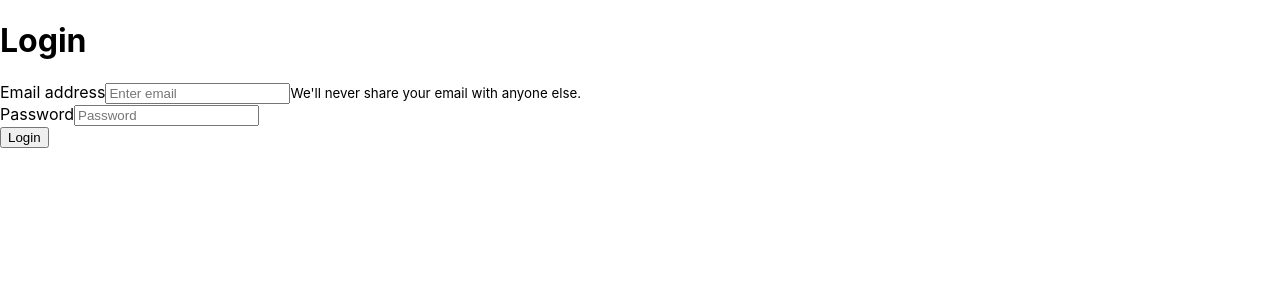
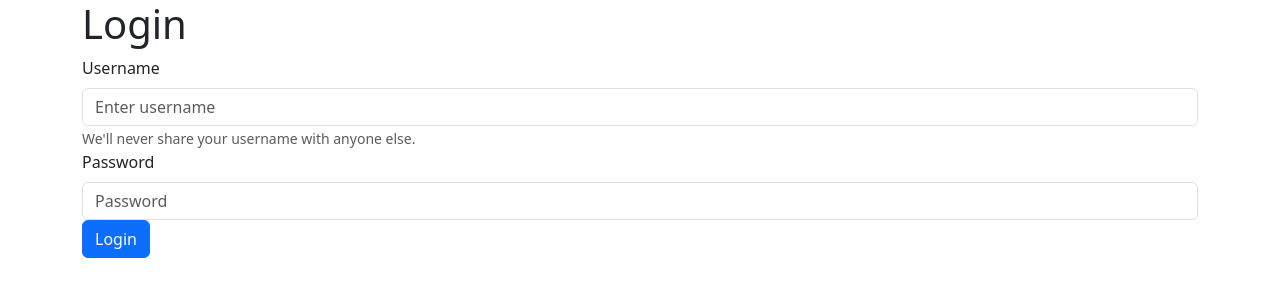
Before and after one commit to nellocas01/Capstone-Project-FS0123-FrontEnd, a React (Create React App) app: page / in a window 1280 px wide. Shown: the top 300 px of the page. Built offline with nearby package versions, Linux system fonts and the light colour scheme.

Commit message:
implementazione login page e del metodo handleSubmit che permette la comunicazione con il backend tramite la fetch passata che ci permette di visualizzare in console il token generato dall'accesso degli user

```diff
--- a/package.json
+++ b/package.json
@@ -6,10 +6,12 @@
     "@testing-library/jest-dom": "^5.16.5",
     "@testing-library/react": "^13.4.0",
     "@testing-library/user-event": "^13.5.0",
+    "axios": "^1.4.0",
     "bootstrap": "^5.3.0",
     "react": "^18.2.0",
     "react-bootstrap": "^2.8.0",
     "react-dom": "^18.2.0",
+    "react-router-dom": "^6.14.0",
     "react-scripts": "5.0.1",
     "web-vitals": "^2.1.4"
   },
--- a/src/App.jsx
+++ b/src/App.jsx
@@ -1,9 +1,16 @@
 import "./App.css";
 import React from "react";
+import { BrowserRouter, Route, Routes } from "react-router-dom";
+import "bootstrap/dist/css/bootstrap.min.css";
 import LoginPage from "./component/login/LoginPage";
+//import HomePage from "./HomePage";
 
 function App() {
-  return <LoginPage />;
+  return (
+    <div>
+      <LoginPage />
+    </div>
+  );
 }
 
 export default App;
--- a/src/component/login/LoginPage.jsx
+++ b/src/component/login/LoginPage.jsx
@@ -1,24 +1,98 @@
-import React from "react";
+import React, { useState } from "react";
 import { Container, Row, Col, Form, Button } from "react-bootstrap";
+import axios from "axios";
 
 const LoginPage = () => {
+  const [username, setUsername] = useState("");
+  const [password, setPassword] = useState("");
+  const [errorMessage, setErrorMessage] = useState("");
+
+  const handleSubmit = (event) => {
+    event.preventDefault(); // Evita il comportamento di invio predefinito del form
+
+    // Creazione dell'oggetto di dati da inviare al server
+    const formData = {
+      username: username,
+      password: password,
+    };
+
+    // Esempio di invio della richiesta al server utilizzando fetch
+    fetch("http://localhost:3001/auth/login", {
+      method: "POST",
+      headers: {
+        "Content-Type": "application/json",
+      },
+      body: JSON.stringify(formData),
+    })
+      .then((response) => response.json())
+      .then((data) => {
+        // Elabora la risposta del server
+        console.log(data);
+        // Esegui le azioni desiderate, ad esempio, controlla l'autenticazione
+        // Verifica l'autenticazione
+        if (data.success) {
+          // L'utente è autenticato
+          console.log("Utente autenticato!");
+          handleLogin(username, password); // Chiamata alla funzione handleLogin per salvare il token
+        } else {
+          // L'autenticazione ha fallito
+          console.log("Autenticazione fallita!");
+          // Esegui le azioni desiderate per l'autenticazione fallita
+          // Autenticazione fallita
+          setErrorMessage("Credenziali non valide");
+        }
+      })
+      .catch((error) => {
+        // Gestisci gli errori di connessione o di elaborazione
+        console.error(error);
+      });
+  };
+
+  const handleLogin = async (username, password) => {
+    try {
+      // Effettua la richiesta di login al backend e ottieni il token
+      const response = await axios.post("/api/login", { username, password });
+      const token = response.data.token;
+
+      // Salva il token nel localStorage
+      localStorage.setItem("token", token);
+
+      // Altre azioni dopo il login...
+      // history.push("/home"); // Reindirizza l'utente alla pagina di home
+    } catch (error) {
+      // Gestisci eventuali errori durante il login
+      console.error(error);
+    }
+  };
+
   return (
     <Container>
       <Row>
         <Col>
           <h1>Login</h1>
-          <Form>
+          {errorMessage && <div className="error-message">{errorMessage}</div>}
+          <Form onSubmit={handleSubmit}>
             <Form.Group controlId="formBasicEmail">
-              <Form.Label>Email address</Form.Label>
-              <Form.Control type="email" placeholder="Enter email" />
+              <Form.Label>Username</Form.Label>
+              <Form.Control
+                type="text"
+                placeholder="Enter username"
+                value={username}
+                onChange={(e) => setUsername(e.target.value)}
+              />
               <Form.Text className="text-muted">
-                We'll never share your email with anyone else.
+                We'll never share your username with anyone else.
               </Form.Text>
             </Form.Group>
 
             <Form.Group controlId="formBasicPassword">
               <Form.Label>Password</Form.Label>
-              <Form.Control type="password" placeholder="Password" />
+              <Form.Control
+                type="password"
+                placeholder="Password"
+                value={password}
+                onChange={(e) => setPassword(e.target.value)}
+              />
             </Form.Group>
 
             <Button variant="primary" type="submit">
```
Also changed, not shown: 1 other file (tests, documents, lock files or other folders).
